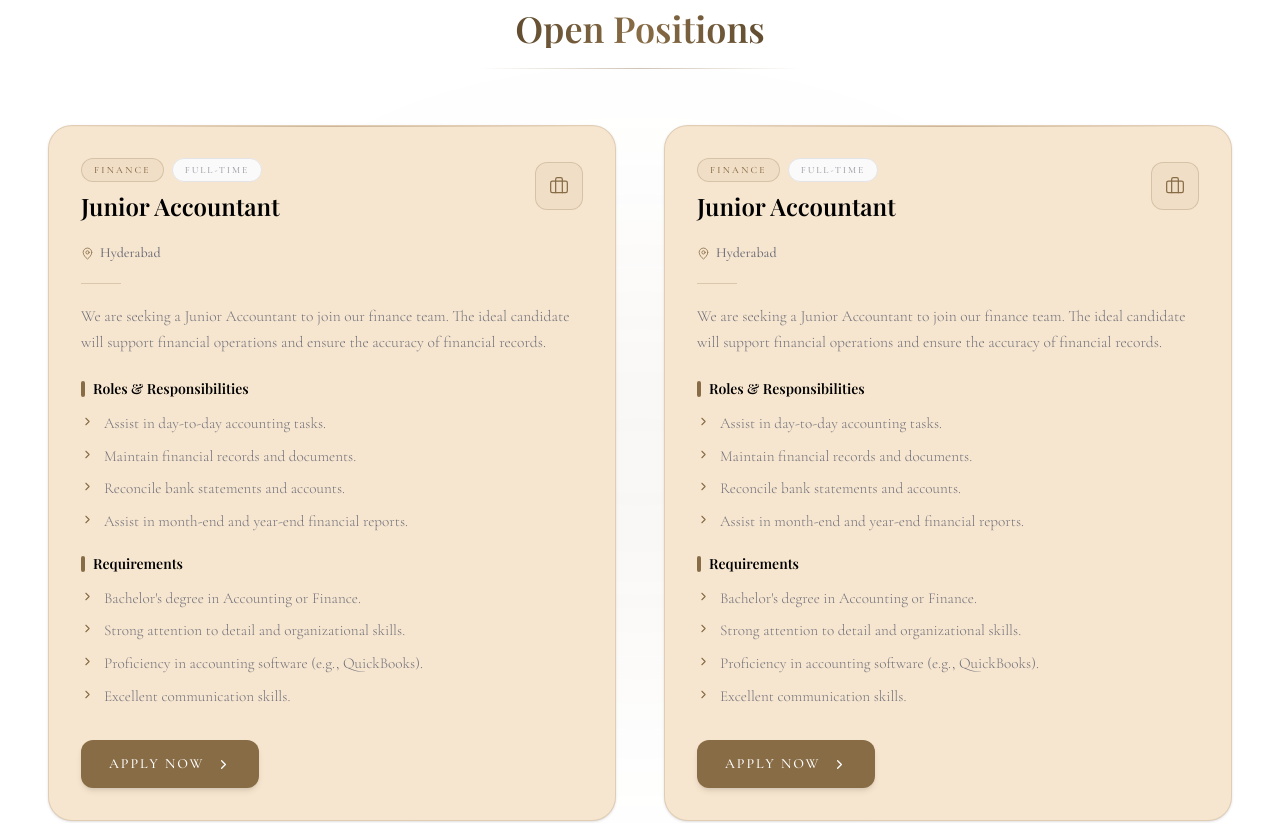
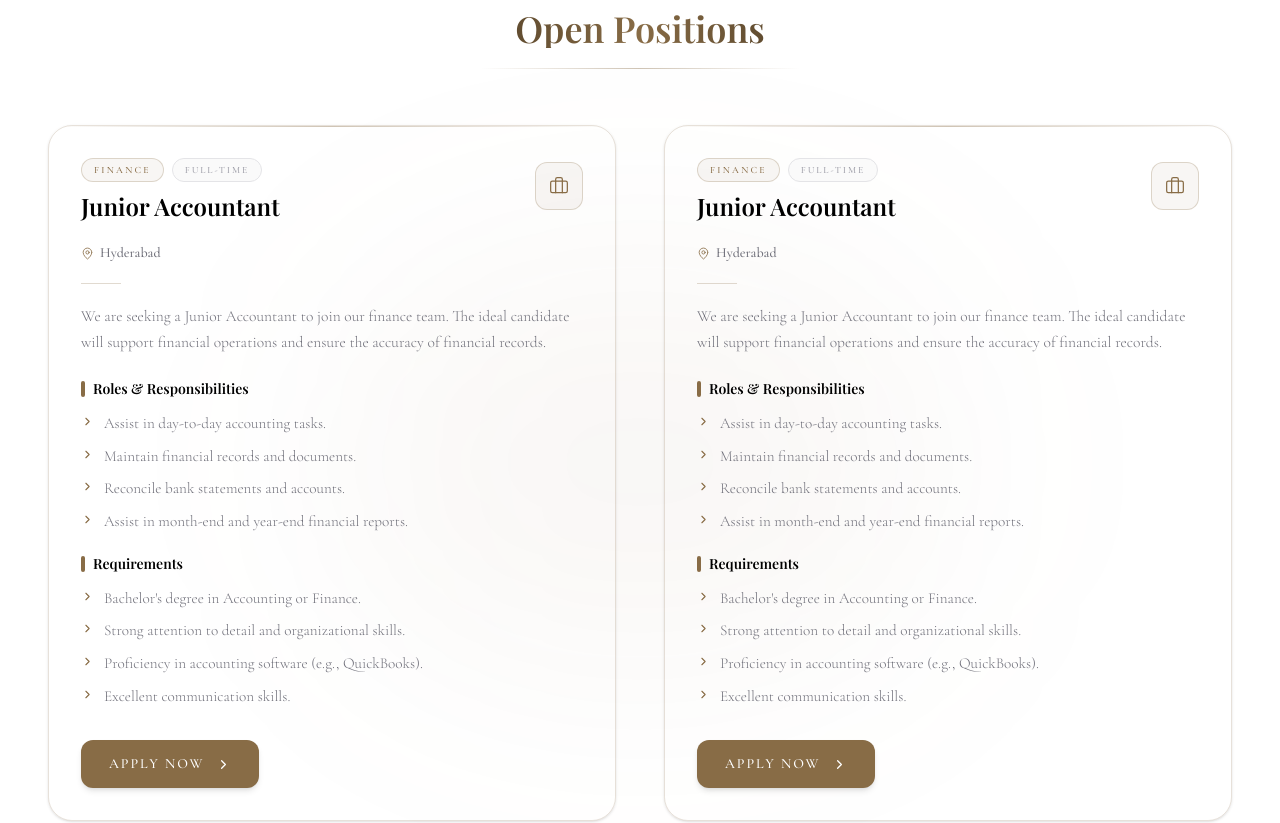
Before and after one commit to Texo-Prefab/Texo-Main, a Next.js app: page /career in a window 1280 px wide. Shown: the part 940-1763 px from the top of the page. Built offline with nearby package versions, Linux system fonts and the light colour scheme.

Commit message:
Update Career Card

```diff
--- a/src/app/career/page.tsx
+++ b/src/app/career/page.tsx
@@ -156,7 +156,7 @@ export default function CareerPage() {
                 whileInView={{ opacity: 1, y: 0 }}
                 viewport={{ once: false }}
                 transition={{ duration: 0.7, delay: i * 0.12, ease: [0.16, 1, 0.3, 1] }}
-                className="group relative bg-[#f7e6cf] border border-[#886c46]/20 hover:border-[#886c46]/50 rounded-3xl overflow-hidden shadow-sm hover:shadow-2xl hover:shadow-[#886c46]/8 transition-all duration-400"
+                className="group relative border border-[#886c46]/20 hover:border-[#886c46]/50 rounded-3xl overflow-hidden shadow-sm hover:shadow-2xl hover:shadow-[#886c46]/8 transition-all duration-400"
               >
                 <div className="absolute inset-0 bg-linear-to-br from-[#886c46]/3 to-[#d7a661]/3 opacity-0 group-hover:opacity-100 transition duration-300 rounded-3xl" />
 
```
